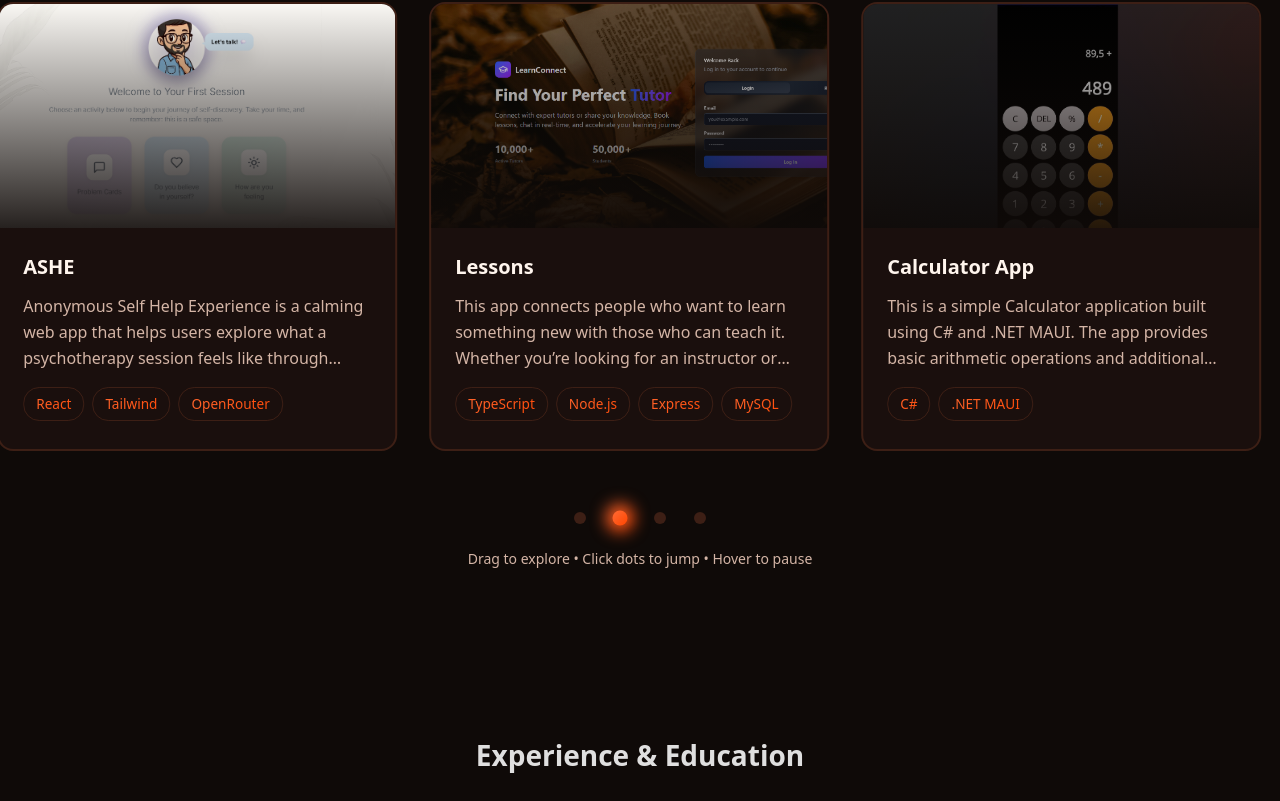
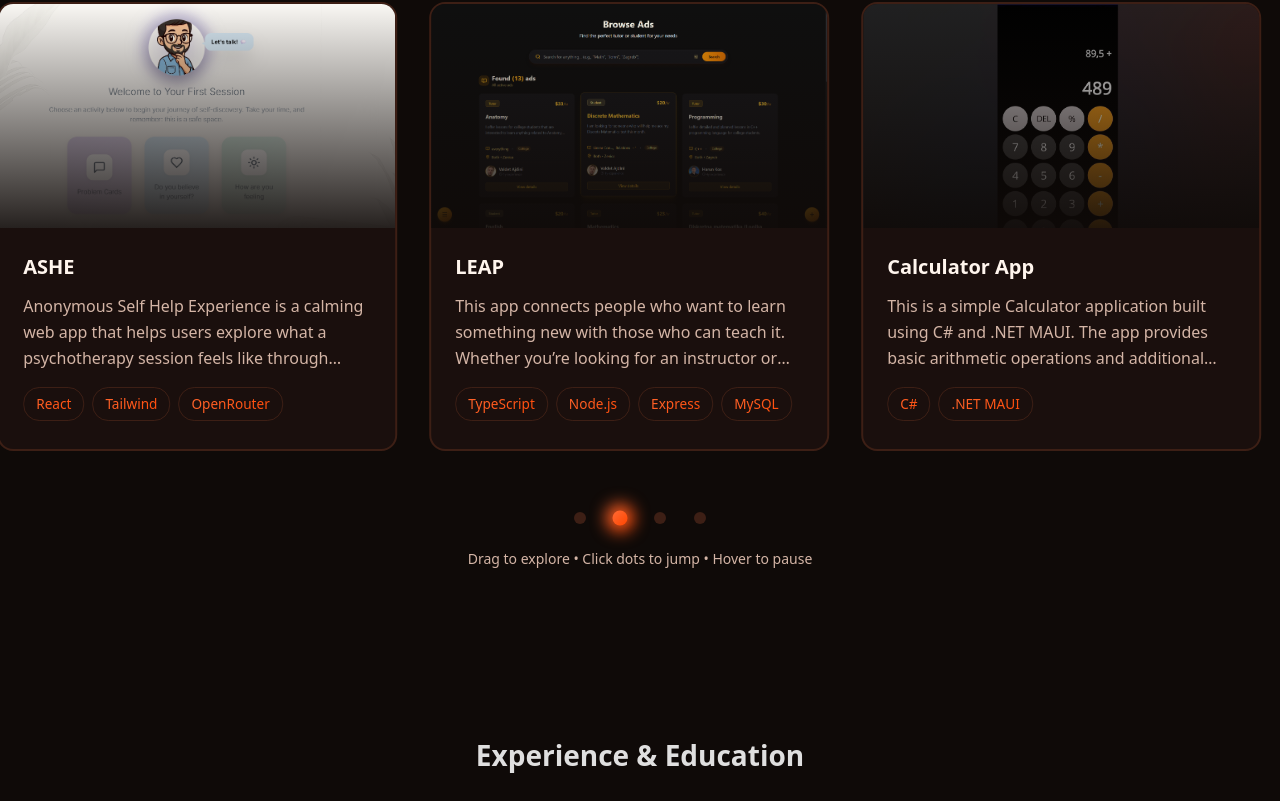
Before and after one commit to ShemichAdnan/Portfolio, a React (Vite) app: page / in a window 1280 px wide. Shown: the part 1103-1904 px from the top of the page. Built offline with nearby package versions, Linux system fonts and the light colour scheme.

Commit message:
Changed LEAP project

```diff
--- a/src/components/Projects.jsx
+++ b/src/components/Projects.jsx
@@ -5,6 +5,7 @@ import LessonsImg from '../assets/Lessons.png';
 import calculatorAppImg from '../assets/calculatorApp.png';
 import ECOllectImg from '../assets/ecollect.png';
 import ASHEImg from '../assets/ashe.png';
+import LEAPImg from '../assets/leap.png';
 const projectsData = [
   {
     id: 1,
@@ -28,9 +29,9 @@ const projectsData = [
   },
   {
     id: 3,
-    title: 'Lessons',
+    title: 'LEAP',
     description: 'This app connects people who want to learn something new with those who can teach it. Whether you’re looking for an instructor or want to offer your own tutoring services, the platform makes it easy to connect, browse profiles, and quickly find the ideal mentor or student.',
-    image: LessonsImg,
+    image: LEAPImg,
     github: 'https://github.com/ShemichAdnan/LessonsPlatform',
     demo: null,
     tags: ['TypeScript', 'Node.js', 'Express', 'MySQL'],
```
Also changed, not shown: src/assets/LEAP.png (added).
